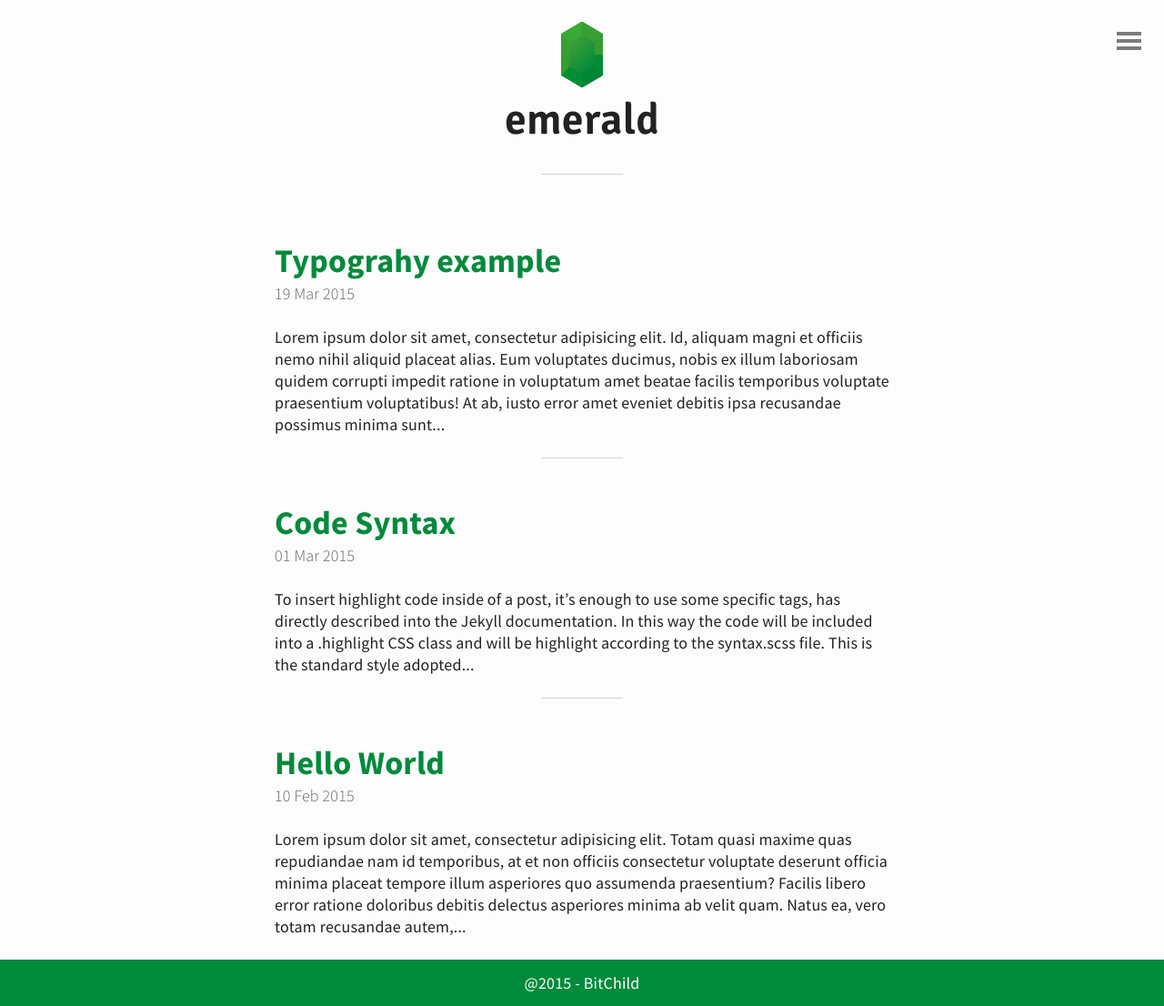
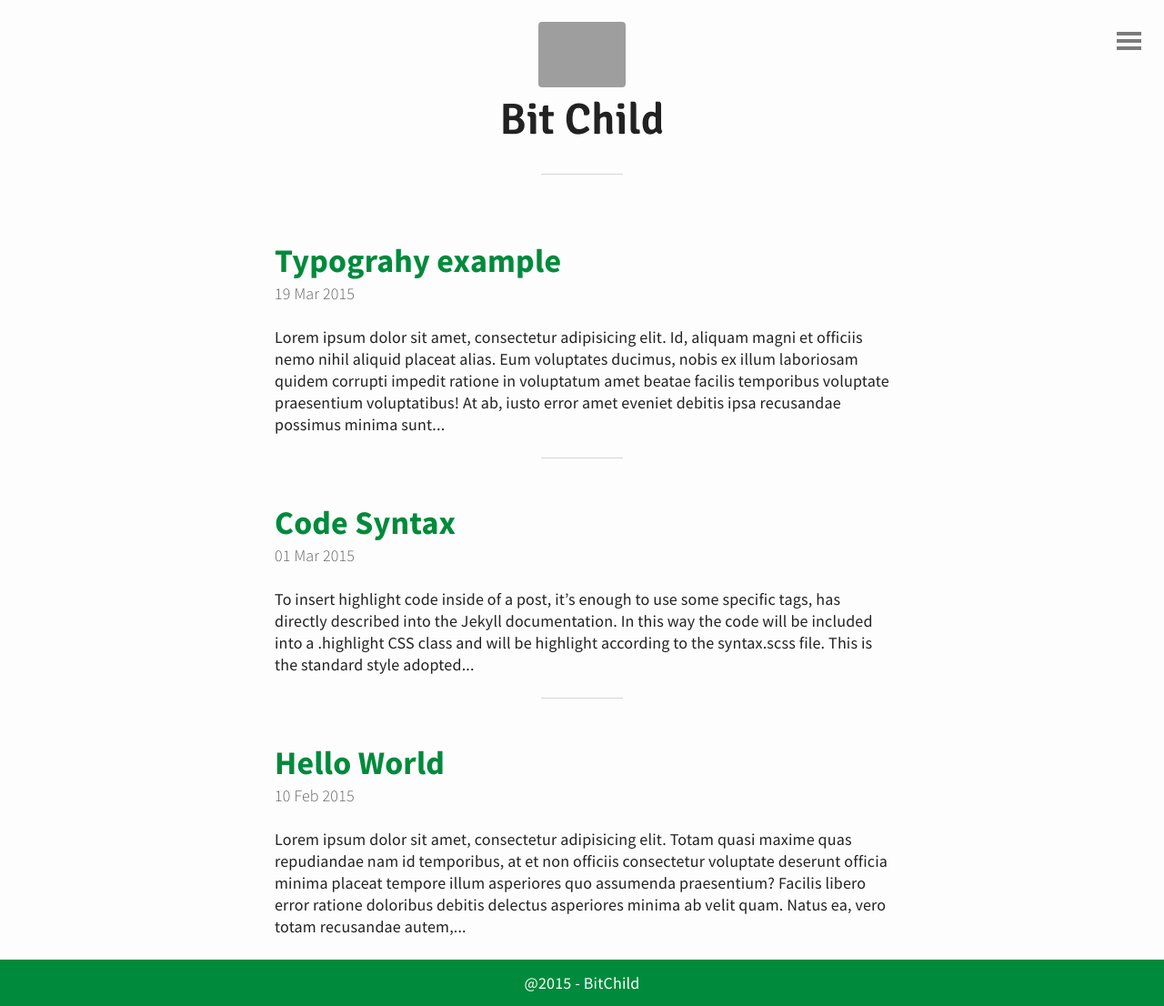
Before and after one commit to bitchild/bitchild.github.io, a Jekyll site: the page built from index.html, in a window 1280 px wide. Shown: the whole page at 91% size. Built offline with Jekyll 4.4.1, drawn with Linux system fonts in a browser that asks for light colours; the list of posts is cut into pages by our own code.

Commit message:
Update header.html

```diff
--- a/_includes/header.html
+++ b/_includes/header.html
@@ -1,6 +1,6 @@
 <header id="header">
 	<a href="{{ site.baseurl }}">
-		<img src="{{ "img/emerald.svg" | prepend: site.baseurl }}" alt="Emerald Logo">
-	  <h1>emerald</h1>
+		<img src="{{ "https://github.com/wi-cuckoo/BlogData/blob/master/images/logo.png?raw=true" | prepend: site.baseurl }}" alt="Emerald Logo">
+	  <h1>Bit Child</h1>
 	</a>
 </header>
```
